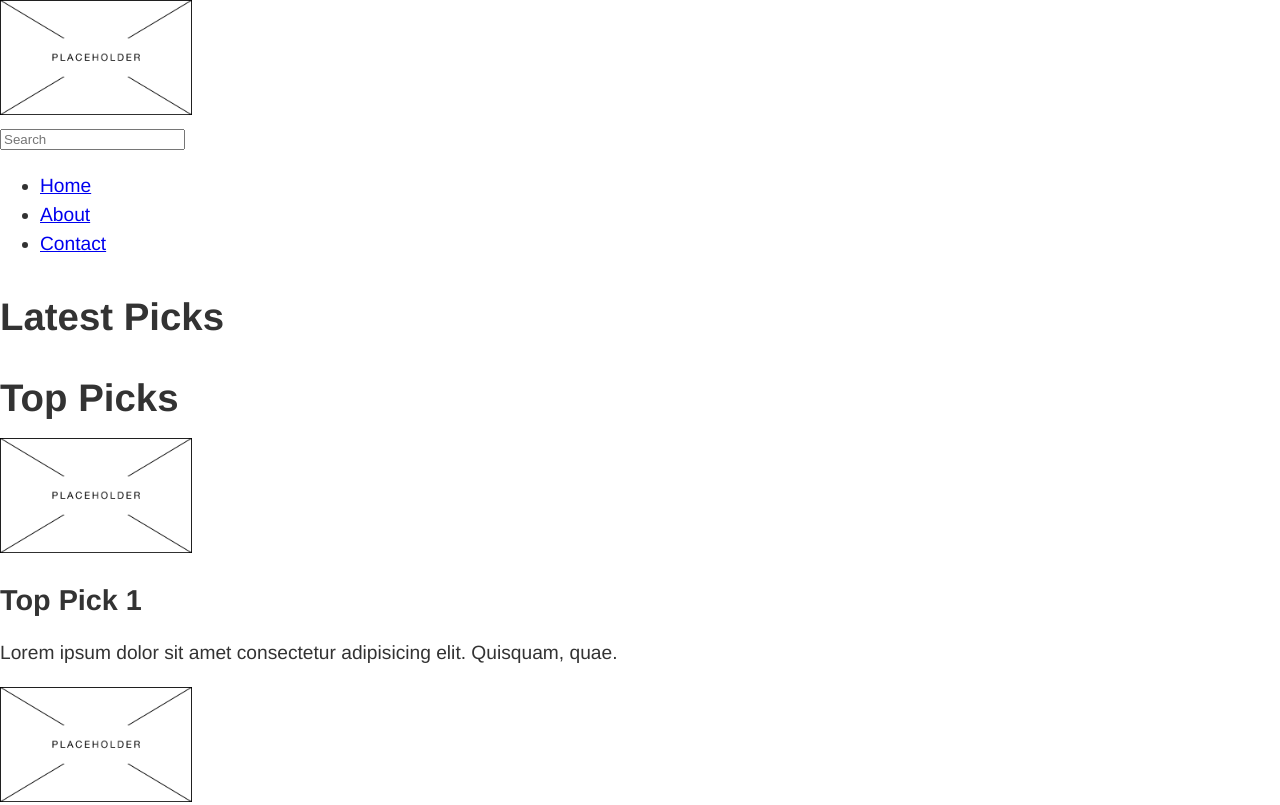
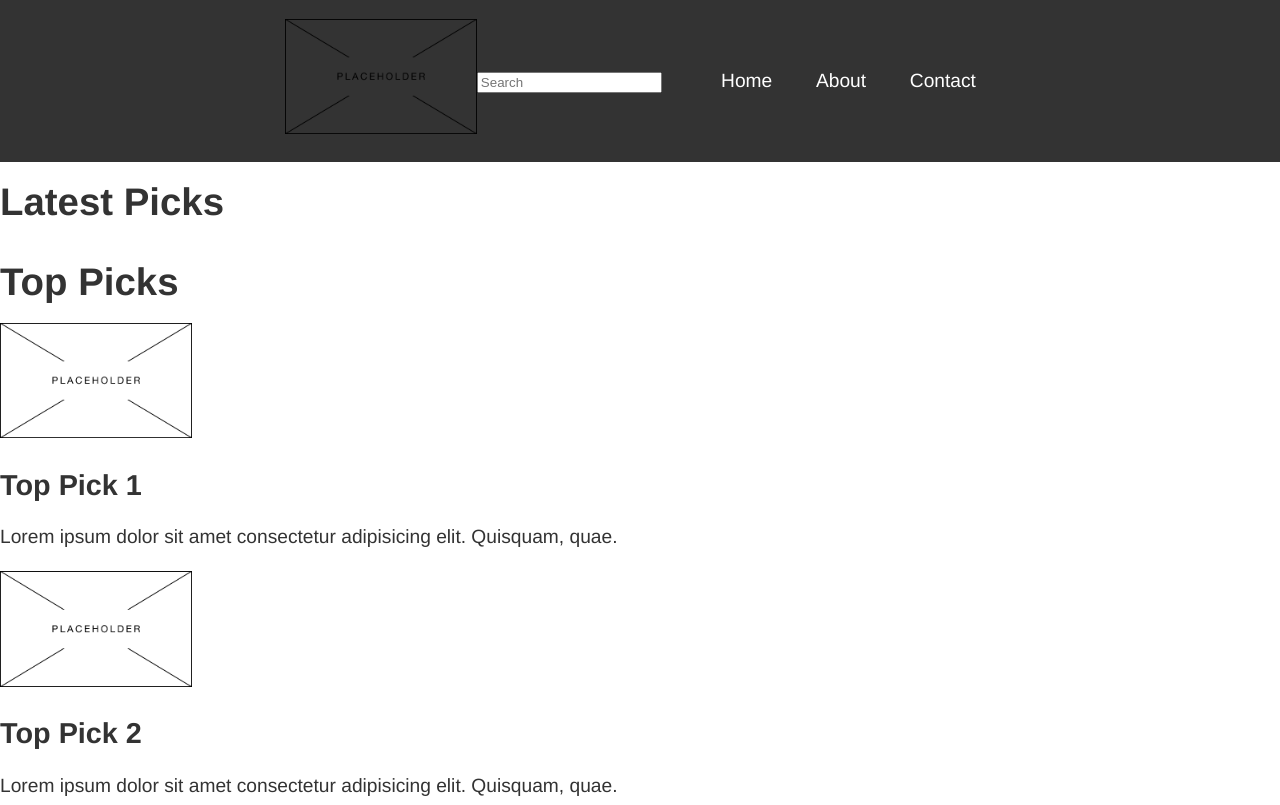
Before and after one commit to BeneiElohim/Game-Critics-Gathered, a plain HTML site: page index.html in a window 1280 px wide. Shown: the top 805 px of the page. Drawn offline with Linux system fonts and the light colour scheme.

Commit message:
header block-out

```diff
--- a/css/main.css
+++ b/css/main.css
@@ -13,3 +13,20 @@ body {
     margin: 0;
     padding: 0;
 }
+header {
+    display: flex;
+    flex-direction: row;
+    align-items: center;
+    justify-content: center;
+    background-color: #333;
+    color: #fff;
+    padding: 1em;
+}
+header li {
+    display: inline-block;
+    margin: 0 1em;
+}
+header a {
+    color: #fff;
+    text-decoration: none;
+}
```
